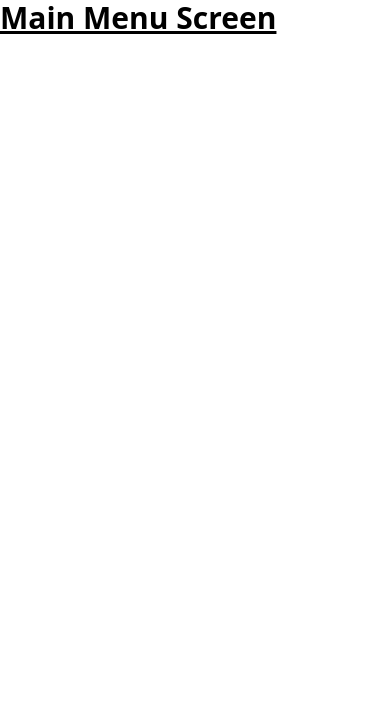
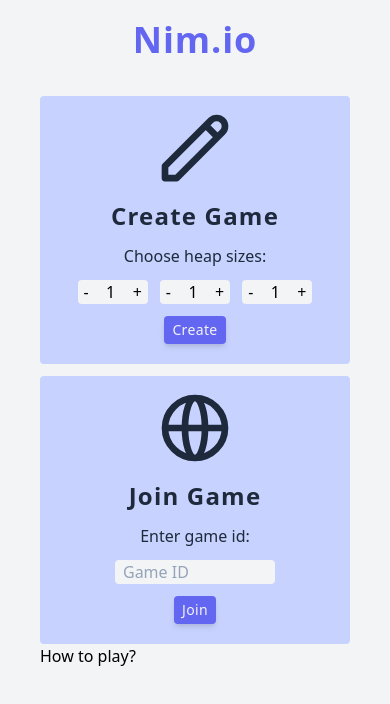
Before and after one commit to GuyHaviv37/nim.io-web, a React (Vite) app: page / in a window 390 px wide. Shown: the top 704 px of the page. Built offline with nearby package versions, Linux system fonts and the light colour scheme; no server answers.

Commit message:
add socket to context mobile UI for main menu

```diff
--- a/index.css
+++ b/index.css
@@ -1,3 +1,9 @@
 @tailwind base;
 @tailwind components;
 @tailwind utilities;
+
+input[type=number]::-webkit-inner-spin-button,
+input[type=number]::-webkit-outer-spin-button {
+  -webkit-appearance: none;
+  margin: 0;
+}
--- a/package.json
+++ b/package.json
@@ -8,13 +8,17 @@
     "preview": "vite preview"
   },
   "dependencies": {
+    "@heroicons/react": "^1.0.5",
     "react": "^17.0.2",
     "react-dom": "^17.0.2",
-    "react-router-dom": "^6.2.1"
+    "react-router-dom": "^6.2.1",
+    "socket.io-client": "^4.4.1",
+    "uuid": "^8.3.2"
   },
   "devDependencies": {
     "@types/react": "^17.0.33",
     "@types/react-dom": "^17.0.10",
+    "@types/uuid": "^8.3.4",
     "@vitejs/plugin-react": "^1.0.7",
     "autoprefixer": "^10.4.2",
     "postcss": "^8.4.7",
--- /dev/null
+++ b/src/App.tsx
@@ -0,0 +1,27 @@
+import MainMenuScreen from './screens/MainMenuScreen';
+import GameScreen from './screens/GameScreen';
+import {
+    BrowserRouter,
+    Routes,
+    Route,
+} from "react-router-dom";
+import SocketContext from './context/socket-context';
+import { useContext } from 'react';
+
+const App = () => {
+    const socket = useContext(SocketContext);
+    return (
+        <div className="bg-gray-100 h-screen w-screen">
+            <SocketContext.Provider value={socket}>
+                <BrowserRouter>
+                    <Routes>
+                        <Route path="/" element={<MainMenuScreen />} />
+                        <Route path="/game/:roomId/:player" element={<GameScreen />} />
+                    </Routes>
+                </BrowserRouter>
+            </SocketContext.Provider>
+        </div>
+    );
+}
+
+export default App;
--- /dev/null
+++ b/src/components/GameIdInput.tsx
@@ -0,0 +1,17 @@
+import React, { ChangeEventHandler } from 'react';
+
+interface GameIdProps {
+    value: string;
+    onChange: ChangeEventHandler<HTMLInputElement>;
+}
+
+const GameIdInput: React.FC<GameIdProps> = (props) => {
+    const {value, onChange} = props;
+    return (
+        <input className="rounded bg-gray-100 text-slate-800 placeholder:text-slate-400 px-2 w-40
+        focus:outline-none focus:ring-2 focus:ring-indigo-700 focus:ring-offset-1"
+        type="text" placeholder="Game ID" value={value} onChange={onChange}/>
+    )
+};
+
+export default GameIdInput;
--- /dev/null
+++ b/src/components/HeapInput.tsx
@@ -0,0 +1,40 @@
+import React, { ChangeEvent, useCallback } from 'react';
+
+interface HeapInputProps {
+    name: string;
+    value: number;
+    setValue: (newValue: number) => void;
+}
+
+const HeapInput: React.FC<HeapInputProps> = (props) => {
+    const {name, value, setValue} = props;
+
+    const onChangeHandler = useCallback((e: ChangeEvent<HTMLInputElement>) => {
+        const newValue = Number.isNaN(parseInt(e.target.value)) ? 1 : parseInt(e.target.value);
+        setValue(newValue)
+    }, [setValue])
+
+    return (
+    <div>
+        <button className="bg-gray-100 px-1.5 rounded-l
+        focus:outline-indigo-700 focus:outline-offset-0
+        hover:bg-gray-200 hover:text-black"
+        onClick={() => setValue(Math.max(1, value - 1))}>
+            <span className="m-auto font-thin">-</span>
+        </button>
+        <input className="outline-none bg-gray-100 text-center h-6 w-8
+        focus:outline-none"
+        type="number" min="1" max="25"
+        name={name}
+        value={value} onChange={onChangeHandler}/>
+        <button className="px-1.5 bg-gray-100 rounded-r
+        focus:outline-indigo-700 focus:outline-offset-0
+        hover:bg-gray-200 hover:text-black"
+        onClick={() => setValue(Math.min(25, value + 1))}>
+            <span className="m-auto font-thin text-center">+</span>
+        </button>
+    </div>
+    )
+}
+
+export default HeapInput;
--- /dev/null
+++ b/src/components/LinkButton.tsx
@@ -0,0 +1,25 @@
+import React from 'react';
+import {Link} from 'react-router-dom';
+
+interface LinkButtonProps {
+    label: string;
+    pathname: string;
+    state?: object;
+}
+
+const LinkButton: React.FC<LinkButtonProps> = (props) => {
+    const {label, pathname, state} = props;
+    return (
+        <Link to={pathname} state={state} className="outline-none focus:outline-none">
+            <button className='py-1 px-2 rounded tracking-wide text-sm text-gray-100  bg-indigo-500
+            shadow-md transform transition focus:outline-none focus:ring-2 focus:ring-indigo-700 focus:ring-offset-1
+            hover:-translate-y-0.5 hover:bg-indigo-700 hover:text-white
+            active:translate-y-0'
+            >
+                {label}
+            </button>
+        </Link>
+    )
+}
+
+export default LinkButton;
--- /dev/null
+++ b/src/components/MenuCard.tsx
@@ -0,0 +1,36 @@
+import React from 'react';
+import {PencilIcon, GlobeAltIcon} from '@heroicons/react/outline';
+
+interface MenuCardProps {
+    icon: string;
+    title: string;
+    subtitle: string;
+}
+
+const iconStyles = "h-20 w-20 text-slate-800"
+
+const renderIcon = (iconName: string) => {
+    if (iconName === 'pencil') {
+        return (
+            <PencilIcon className='h-20 w-20 text-slate-800'/>
+        )
+    } else if (iconName === 'globe') {
+        return (
+            <GlobeAltIcon className={iconStyles}/>
+        )
+    }
+}
+
+const MenuCard: React.FC<MenuCardProps> = (props) => {
+    const { title, subtitle, icon, children} = props;
+    return (
+        <div className="bg-indigo-200 rounded flex flex-col items-center space-y-3 pt-3 pb-5">
+            {renderIcon(icon)}
+            <h2 className='text-slate-800 text-2xl tracking-wider font-semibold'>{title}</h2>
+            <h6 className='text-slate-800 text-md'>{subtitle}</h6>
+            {children}
+        </div>
+    )
+}
+
+export default MenuCard;
--- /dev/null
+++ b/src/constants.ts
@@ -0,0 +1,2 @@
+export const ENDPOINT = 'http://localhost:8080';
+export const CLIENT = 'http://localhost:3000';
--- /dev/null
+++ b/src/context/socket-context.tsx
@@ -0,0 +1,5 @@
+import React from 'react';
+import {io ,Socket} from 'socket.io-client';
+
+// @TODO: add to io call the ENDPOINT of production server URL
+export default React.createContext<Socket>(io());
--- a/src/main.tsx
+++ b/src/main.tsx
@@ -1,22 +1,11 @@
 import React from 'react'
 import ReactDOM from 'react-dom'
 import '../index.css'
-import MainMenuScreen from './screens/MainMenuScreen';
-import GameScreen from './screens/GameScreen';
-import {
-  BrowserRouter,
-  Routes,
-  Route,
-} from "react-router-dom";
+import App from './App'
 
 ReactDOM.render(
   <React.StrictMode>
-    <BrowserRouter>
-      <Routes>
-        <Route path="/" element={<MainMenuScreen/>}/>
-        <Route path="/game/:roomId/:player" element={<GameScreen/>}/>
-      </Routes>
-    </BrowserRouter>
+    <App/>
   </React.StrictMode>,
   document.getElementById('root')
 )
--- a/src/screens/MainMenuScreen/index.tsx
+++ b/src/screens/MainMenuScreen/index.tsx
@@ -1,13 +1,51 @@
-import React from 'react';
+import React, { useCallback, useState } from 'react';
+import MenuCard from '../../components/MenuCard';
+import HeapInput from '../../components/HeapInput';
+import LinkButton from '../../components/LinkButton';
+import GameIdInput from '../../components/GameIdInput';
+import {v4 as uuidv4} from 'uuid';
 
-interface MainMenuScreenProps {
-
+const generateUniqueId = () => {
+    return uuidv4().substring(0,8);
 }
 
-const MainMenuScreen: React.FC<MainMenuScreenProps> = (props) => {
+const MainMenuScreen: React.FC = () => {
+    const [heapA, setHeapA] = useState(1);
+    const [heapB, setHeapB] = useState(1);
+    const [heapC, setHeapC] = useState(1);
+    const [gameId, setGameId] = useState('');
+    const onGameIdChangeHandler = useCallback((e) => {
+        setGameId(e.target.value);
+    }, [setGameId]);
+
     return (
-        <div>
-            <h2 className="text-3xl font-bold underline">Main Menu Screen</h2>
+        <div className="pt-5">
+            <h2 className='font-semibold text-4xl text-center tracking-wide text-indigo-500'>Nim.io</h2>
+            <div className="mt-9 px-10">
+                <div className="grid grid-row-3 space-y-3">
+                    <MenuCard
+                        title="Create Game"
+                        subtitle="Choose heap sizes:"
+                        icon="pencil"
+                    >
+                        <div className="flex space-x-3 mb-10">
+                            <HeapInput name="heapA" value={heapA} setValue={setHeapA}/>
+                            <HeapInput name="heapB" value={heapB} setValue={setHeapB}/>
+                            <HeapInput name="heapC" value={heapC} setValue={setHeapC}/>
+                        </div>
+                        <LinkButton label="Create" pathname={`/game/${generateUniqueId()}/1`}/>
+                    </MenuCard>
+                    <MenuCard
+                        title="Join Game"
+                        subtitle="Enter game id:"
+                        icon="globe"
+                    >
+                        <GameIdInput value={gameId} onChange={onGameIdChangeHandler}/>
+                        <LinkButton label="Join" pathname={`/game/${gameId}/2`}/>
+                    </MenuCard>
+                </div>
+                <div>How to play?</div>
+            </div>
         </div>
     )
 }
```
Also changed, not shown: 1 other file (tests, documents, lock files or other folders).
